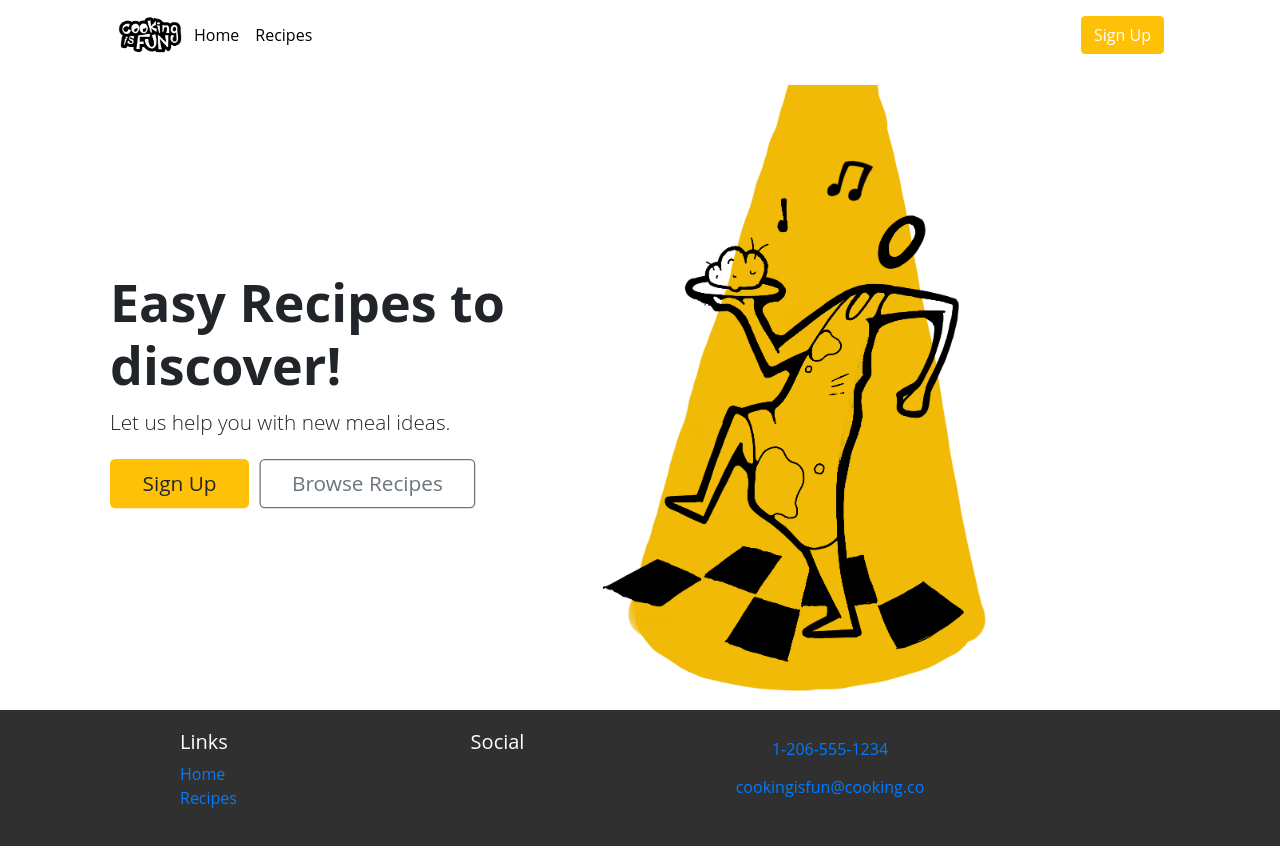
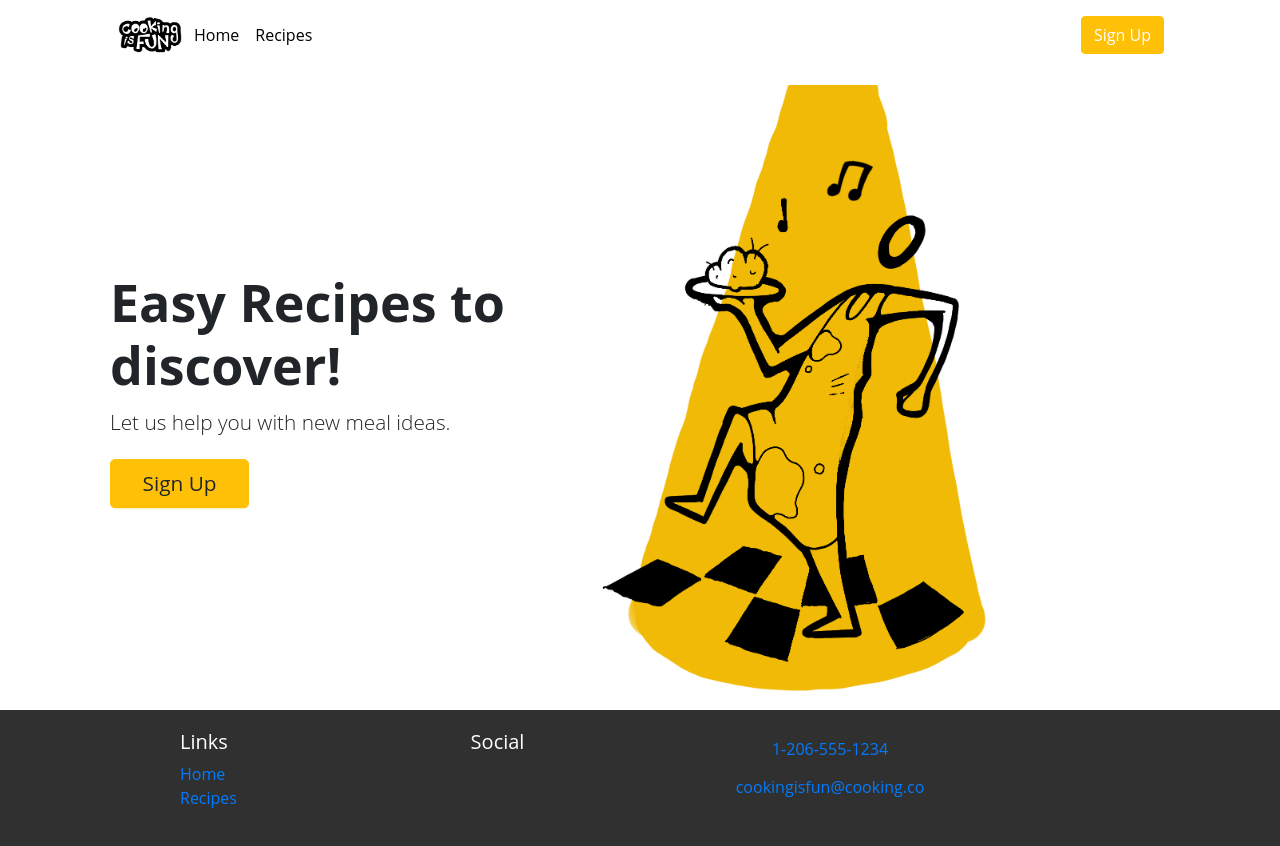
Before and after one commit to Jon-Bailey/React-PortrolioProject, a React (Create React App) app: page /home in a window 1280 px wide. Built offline with nearby package versions, Linux system fonts and the light colour scheme; the HTML template or start-up script is replaced by a standard one.

Commit message:
broken hero button commented out for netflify

```diff
--- a/src/components/HeroComponent.js
+++ b/src/components/HeroComponent.js
@@ -25,7 +25,7 @@ class Hero extends Component {
                 <h1>Easy Recipes to discover!</h1>
                 <p>Let us help you with new meal ideas.</p>
                 <Button  id="signupButton" className=" btn btn-warning px-4 mr-2">Sign Up</Button>
-                <Button outline id="recipesButton" className=" btn btn-outline-secondary px-4" href='/recipes'>Browse Recipes</Button>
+                {/*<Button outline id="recipesButton" className=" btn btn-outline-secondary px-4" href='/recipes'>Browse Recipes</Button>*/}
                     </Col>
                     <Col md="6">
                     <img id="heroArt" alt="drawing of a cook" src="../images/hero_art.png"/>
```
